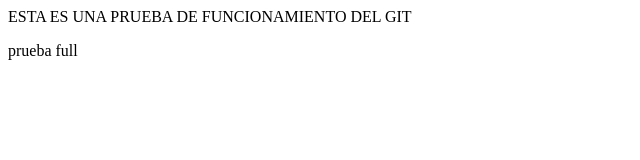
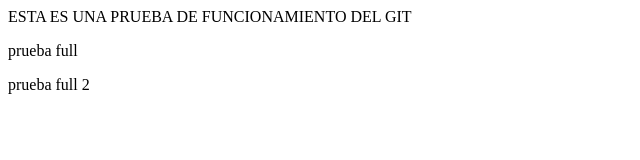
Before and after one commit to de-alan/ejemplo-git, a plain HTML site: page index.html in a window 1280 px wide. Shown: the whole page, without its empty margins (0-640 px from the left). Drawn offline with Linux system fonts and the light colour scheme.

Commit message:
tercer parrafo

```diff
--- a/index.html
+++ b/index.html
@@ -4,5 +4,6 @@
 	<body>
 		<p>ESTA ES UNA PRUEBA DE FUNCIONAMIENTO DEL GIT</p>
         	<p>prueba full</p>
+        <p>prueba full 2</p>
 	</body>
 </html>
```
